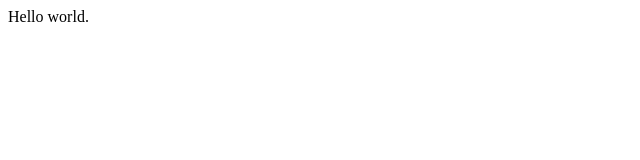
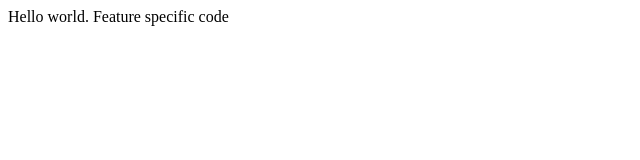
Before and after one commit to swhibley11/my_website, a plain HTML site: page index.html in a window 1280 px wide. Shown: the whole page, without its empty margins (0-640 px from the left). Drawn offline with Linux system fonts and the light colour scheme.

Commit message:
Feature specific code

```diff
--- a/index.html
+++ b/index.html
@@ -5,5 +5,7 @@
   </head>
   <body>
     Hello world.
+
+    Feature specific code
   </body>
 </html>
```
